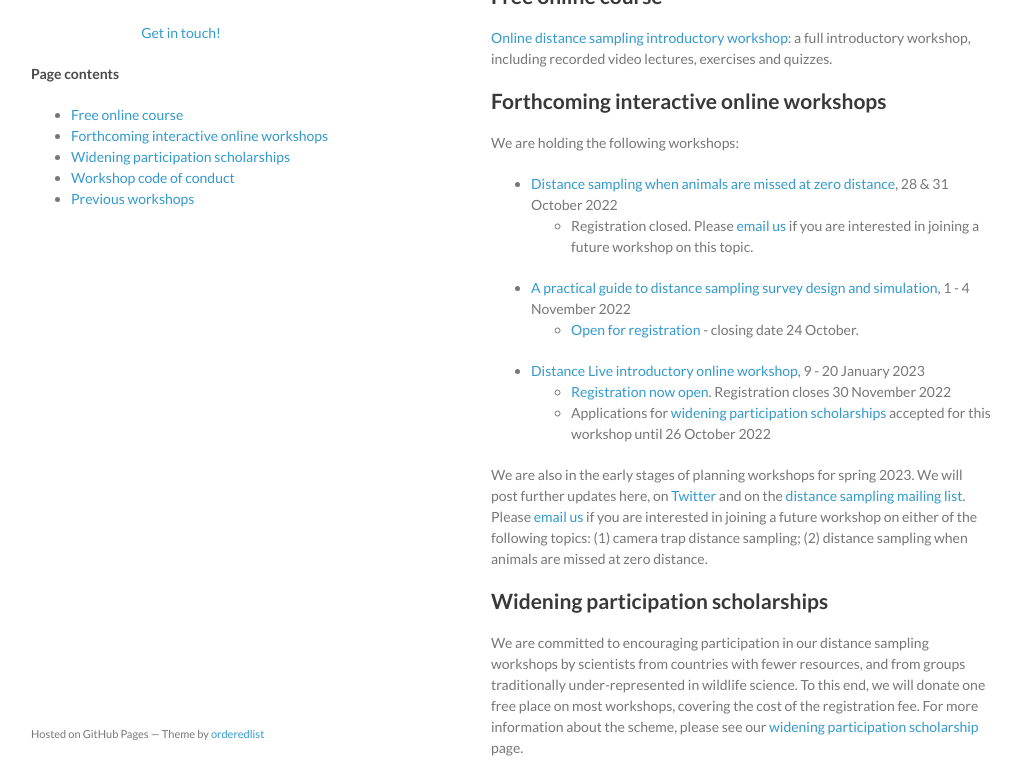
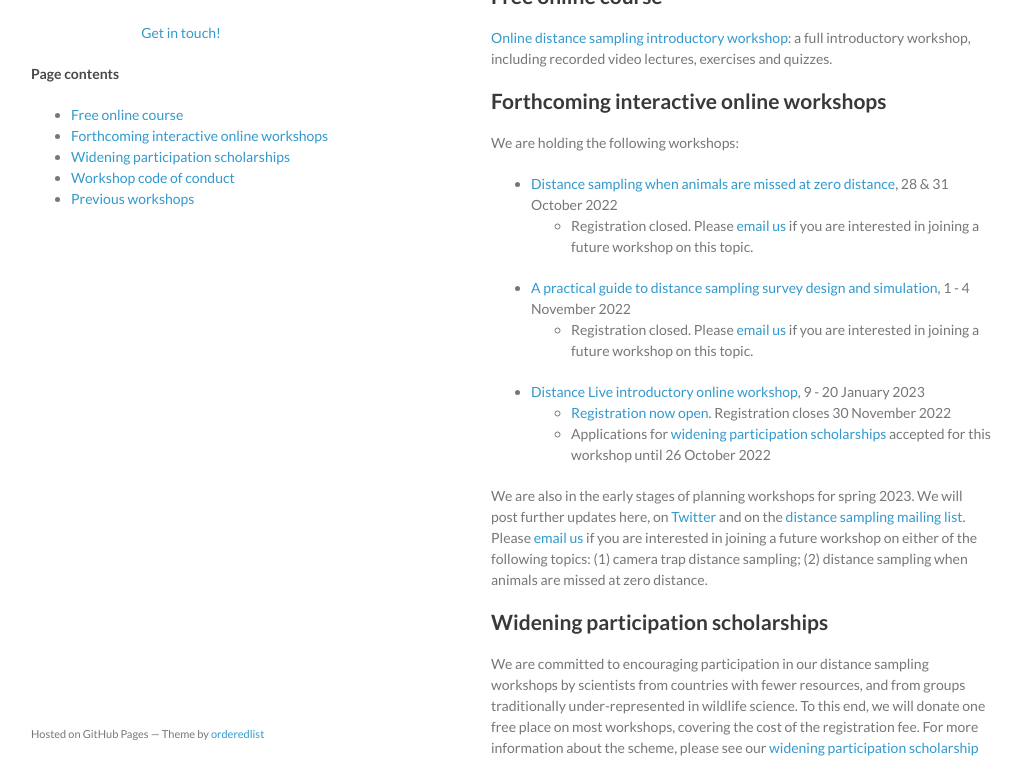
Before and after one commit to distanceworkshops/distanceworkshops.github.io, a Jekyll site: the page built from index.md, in a window 1280 px wide and 900 px high, cut to the strip 137-900 px from the top of the window. Shown: the whole strip, without its empty margins (129-1150 px from the left). Built offline with Jekyll 4.4.1, drawn with Linux system fonts in a browser that asks for light colours.

Commit message:
Design and simulation - registration closed

```diff
--- a/index.md
+++ b/index.md
@@ -18,7 +18,7 @@ We are holding the following workshops:
 - [Distance sampling when animals are missed at zero distance](mrds-oct-2022), 28 & 31 October 2022
   - Registration closed.  Please [email us](mailto:distance@st-andrews.ac.uk) if you are interested in joining a future workshop on this topic.
 - [A practical guide to distance sampling survey design and simulation](design-nov-2022), 1 - 4 November 2022
-  - [Open for registration](https://onlineshop.st-andrews.ac.uk/conferences-and-events/events/creem/online-workshop-practical-design-simulation-to-optimise-distance-sampling-surveys-nov-2022) - closing date 24 October.
+  - Registration closed.  Please [email us](mailto:distance@st-andrews.ac.uk) if you are interested in joining a future workshop on this topic.
 - [Distance Live introductory online workshop](intro-jan-2023), 9 - 20 January 2023
   - [Registration now open](https://onlineshop.st-andrews.ac.uk/conferences-and-events/events/creem/online-live-workshop-introductory-distance-sampling-920th-january-2023). Registration closes 30 November 2022
   - Applications for [widening participation scholarships](widening-participation) accepted for this workshop until 26 October 2022
```
